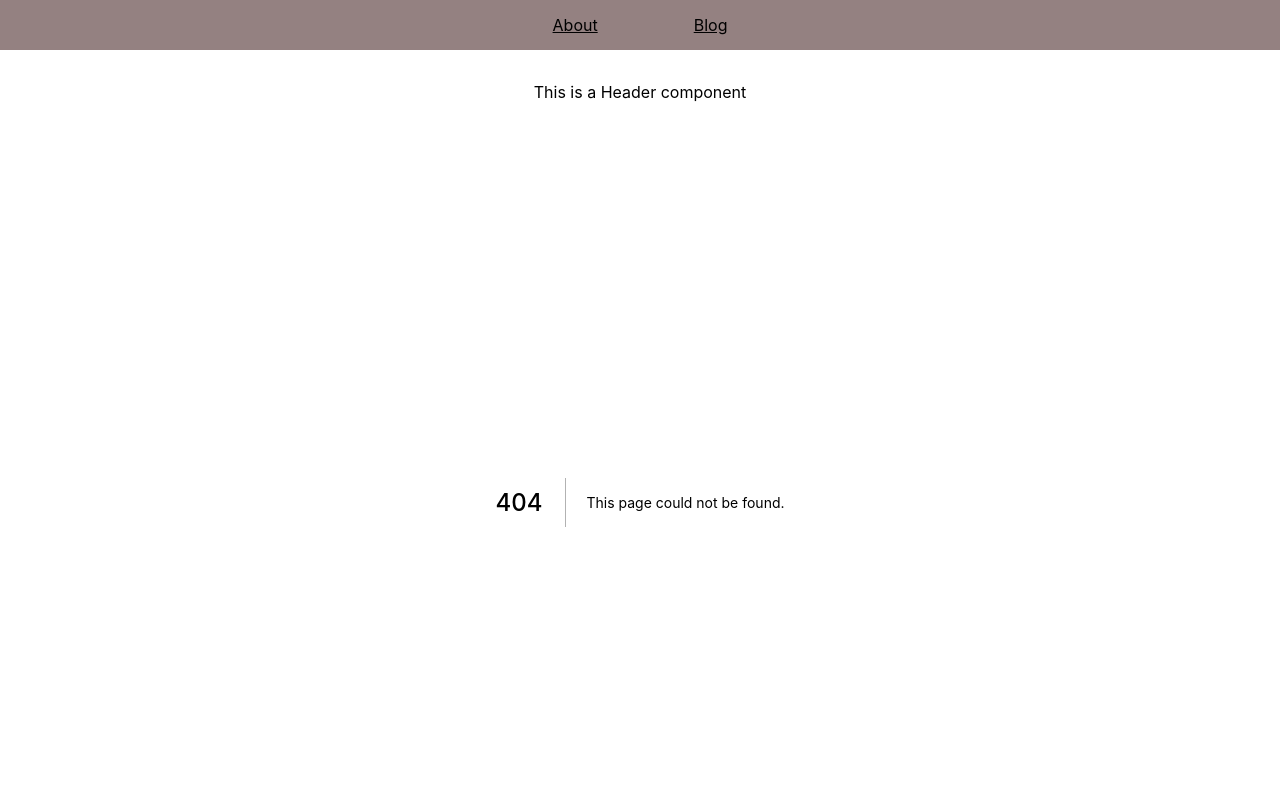
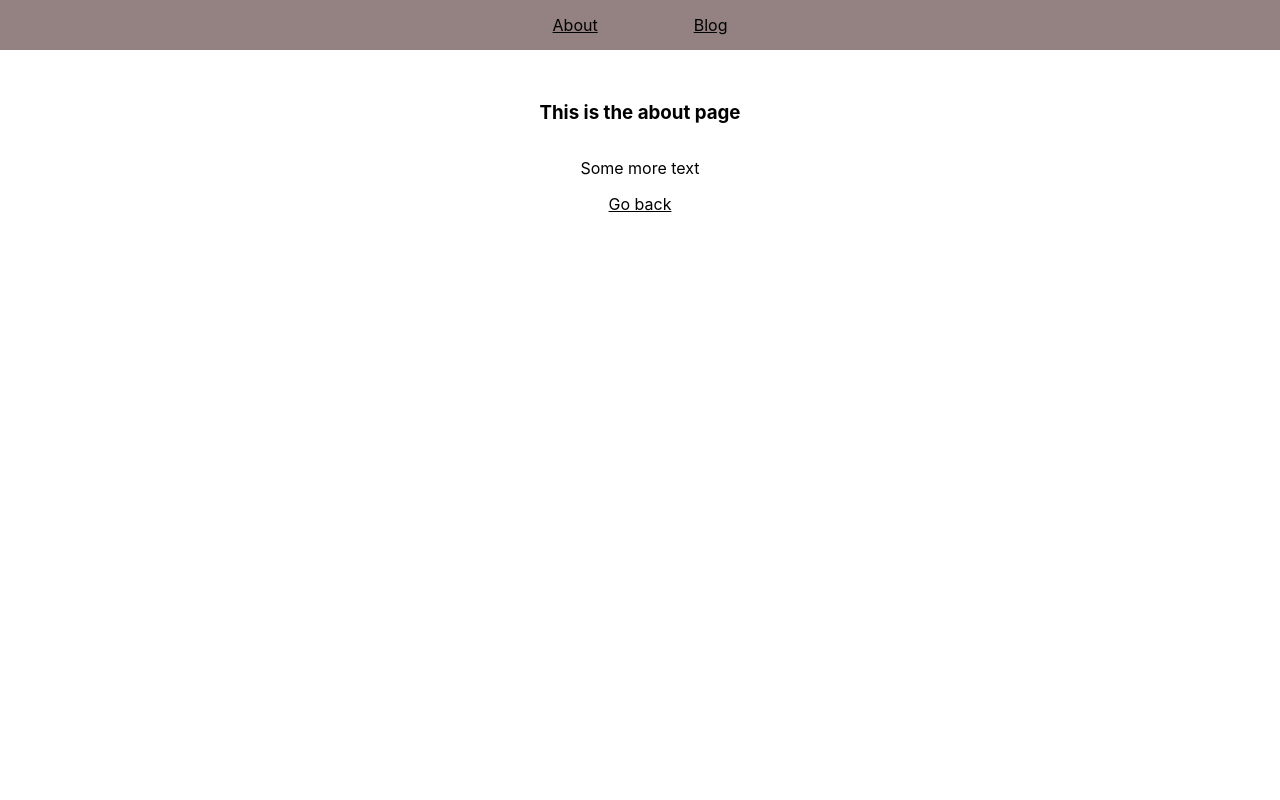
Before and after one commit to tomasnyberg/maxkopra.com, a Next.js app: page /about in a window 1280 px wide. Before the commit this address had no page. Shown: the top 800 px of the page. Built offline with nearby package versions, Linux system fonts and the light colour scheme.

Commit message:
slight changes to layout, add dynamic blog post route

```diff
--- a/components/Layout.js
+++ b/components/Layout.js
@@ -9,9 +9,6 @@ const Layout = ({children}) => {
       <Nav></Nav>
       <div>
         <main className={LayoutStyles.main}>
-          <Header>
-
-          </Header>
           {children}
         </main>
           <Footer/>
--- a/components/Nav.js
+++ b/components/Nav.js
@@ -12,7 +12,7 @@ const Nav = () => {
             </Link>
           </li>
           <li>
-            <Link href="/blog">
+            <Link href="/">
               Blog
             </Link>
           </li>
--- /dev/null
+++ b/pages/about.js
@@ -0,0 +1,12 @@
+import Link from 'next/link'
+const about = () => {
+  return (
+    <>
+      <h3>This is the about page</h3>
+      <p>Some more text</p>
+      <Link href="/">Go back</Link>
+    </>
+  )
+}
+
+export default about
```
Also changed, not shown: pages/blog/[id]/index.js (added, +15 -0 lines).
